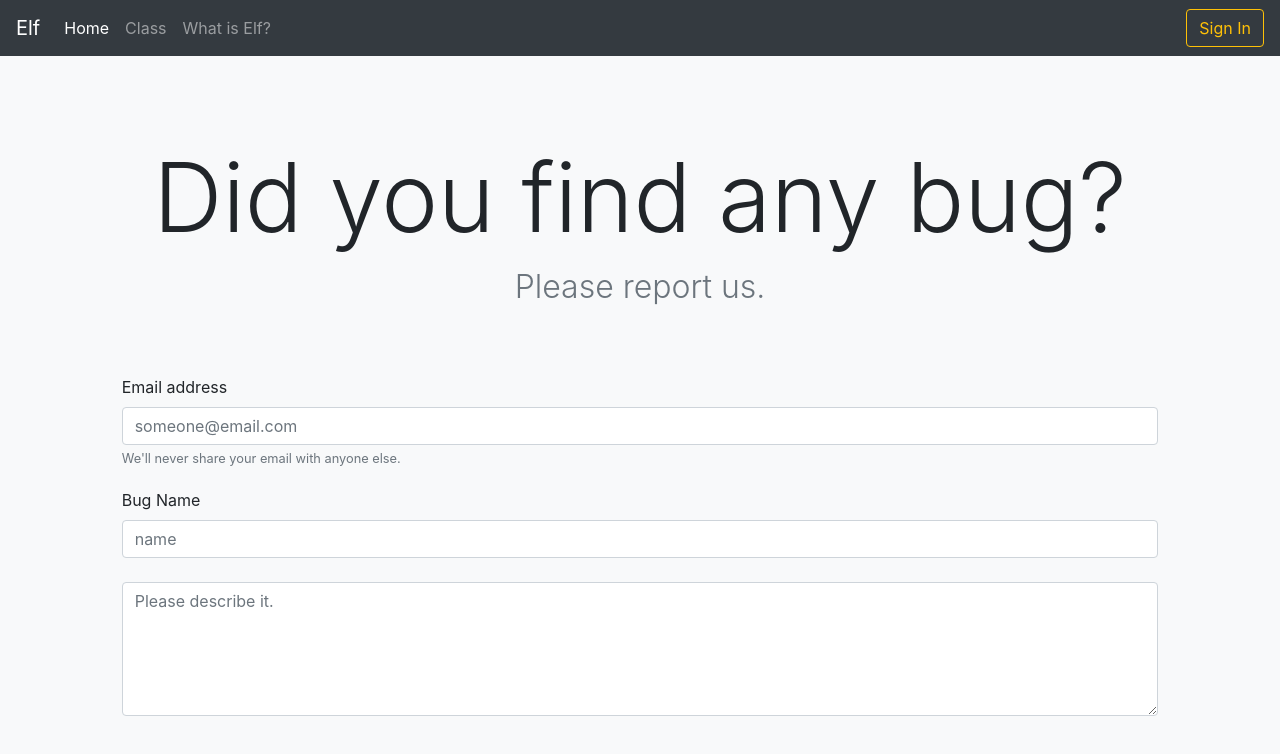
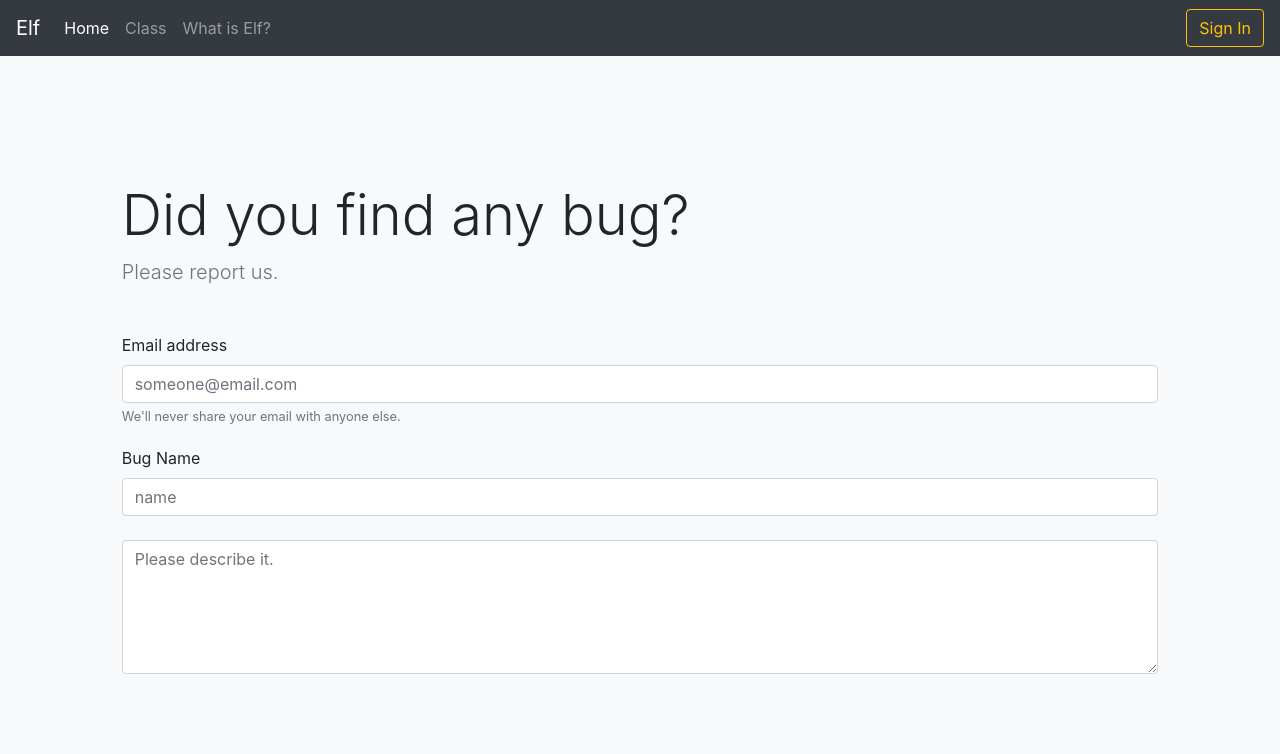
Before and after one commit to hareeen/Elf, a plain HTML site: page crashreport.html in a window 1280 px wide. Drawn offline with nearby package versions, Linux system fonts and the light colour scheme.

Commit message:
crashreport.html ver5

```diff
--- a/crashreport.html
+++ b/crashreport.html
@@ -51,10 +51,10 @@
     </div>
   </nav>
   <div class="container-fluid">
-    <div class="row align-items-center" id="index_row">
+    <div class="row align-items-center" id="default_row">
       <div class="col"></div>
       <div class="col-10">
-        <h1 class="display-1">Did you find any bug?</h1>
+        <h1 class="display-4">Did you find any bug?</h1>
         <p class="lead mb-3">Please report us.<br><br></p>
         <form>
           <div class="form_group">
```
